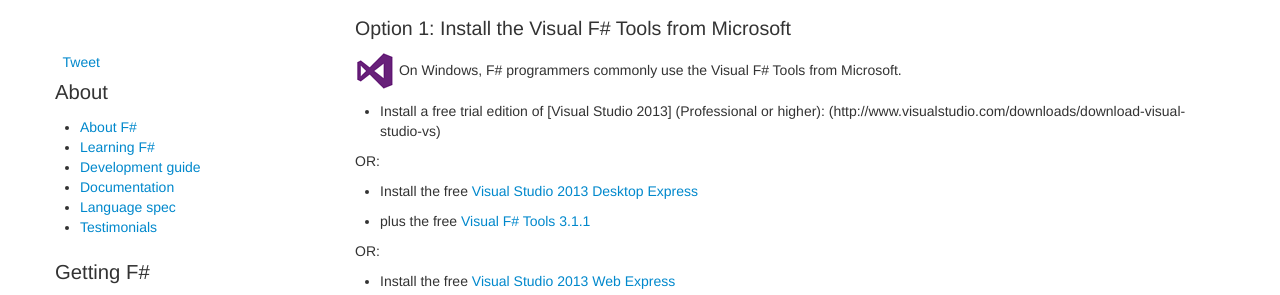
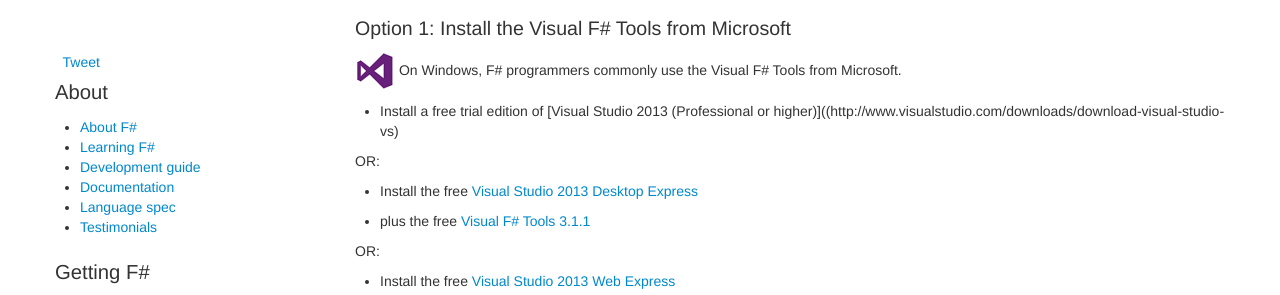
Before and after one commit to fsharp/fsharp.org, a Jekyll site: the page built from use/windows/index.md, in a window 1280 px wide and 900 px high. Shown: the part 158-453 px from the top of the window. Built offline with Jekyll 4.4.1, drawn with Linux system fonts in a browser that asks for light colours; nearby versions of some CDN libraries; some web fonts are replaced; comment, search, counter and statistics services are not loaded.

```diff
--- a/use/windows/index.md
+++ b/use/windows/index.md
@@ -9,7 +9,7 @@ headline: Use F# on Windows
 
 ![logo](/images/thumbs/vstudio.png)&nbsp;On Windows, F# programmers commonly use the Visual F# Tools from Microsoft.
 
-   - Install a free trial edition of [Visual Studio 2013] (Professional or higher): (http://www.visualstudio.com/downloads/download-visual-studio-vs)
+   - Install a free trial edition of [Visual Studio 2013 (Professional or higher)]((http://www.visualstudio.com/downloads/download-visual-studio-vs)
 
 OR:
 
```
